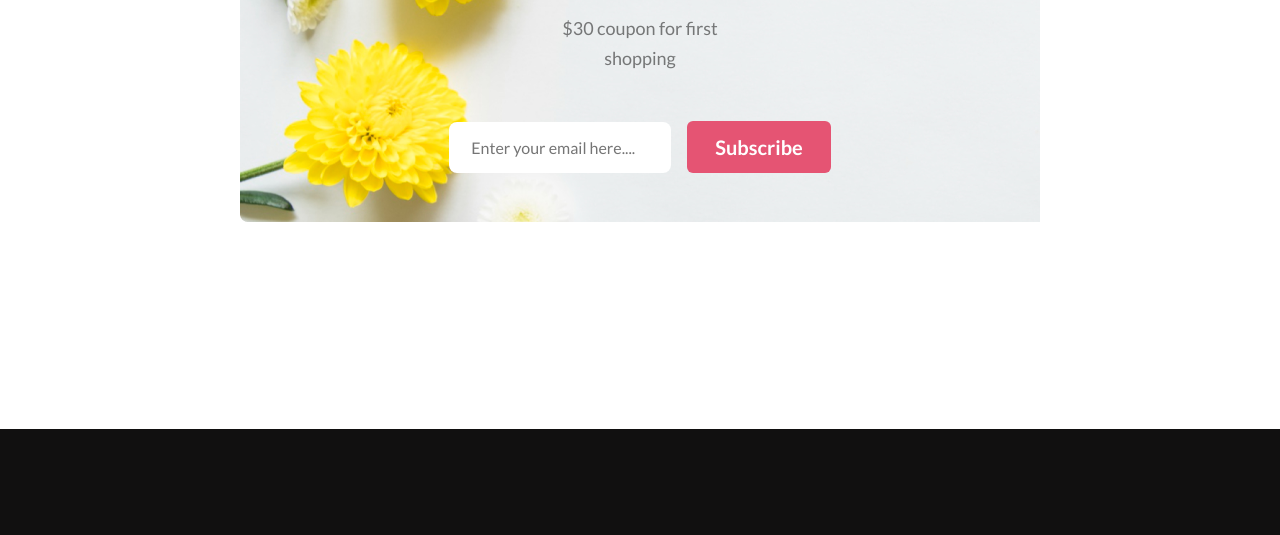
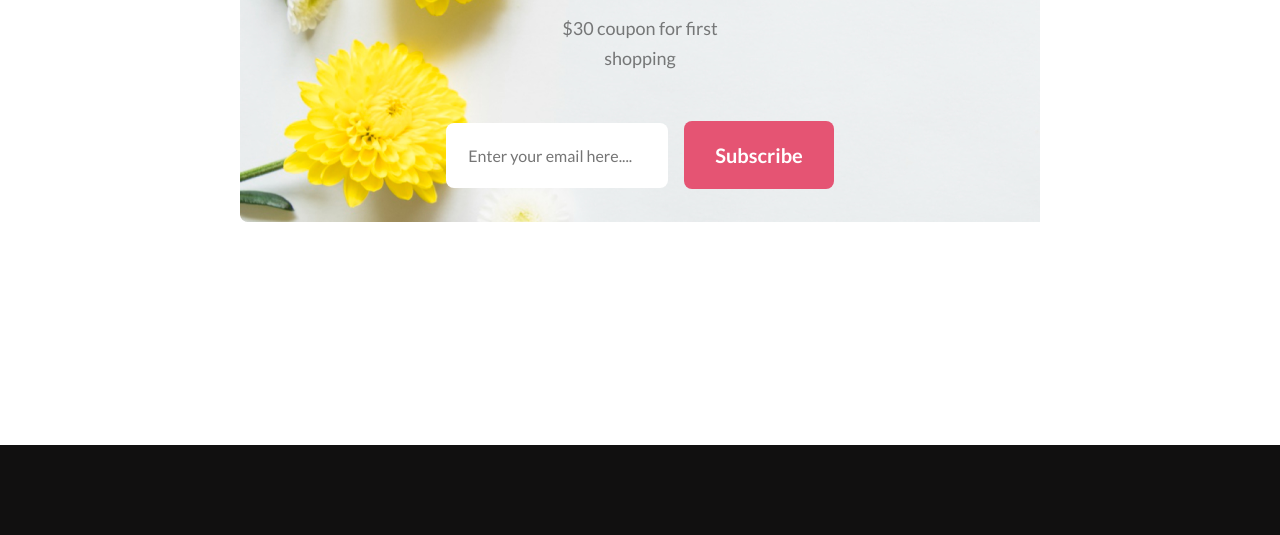
Before and after one commit to Francis4402/Flower-ShopWeb, a plain HTML site: page index.html in a window 1280 px wide. Shown: the part 4209-4744 px from the top of the page. Drawn offline with Linux system fonts and the light colour scheme.

Commit message:
emailbar update

```diff
--- a/styles/styles.css
+++ b/styles/styles.css
@@ -261,23 +261,23 @@ main{
 }
 
 .form input {
-    width: 300px;
+    width: 700px;
     border-radius: 8px;
     background: #FFF;
     color: rgba(39, 39, 39, 0.60);
     font-size: 16px;
     font-weight: 400;
     border: none;
-    padding: 16px 22px;
+    padding: 23px 22px;
 }
 
 .sub-btn {
-    border-radius: 6px;
+    border-radius: 8px;
     background: #E55473;
     color: #FFF;
     font-size: 20px;
     font-weight: 700;
-    padding: 14px 28px;
+    padding: 22px 31px;
     border: none;
 }
 
```
